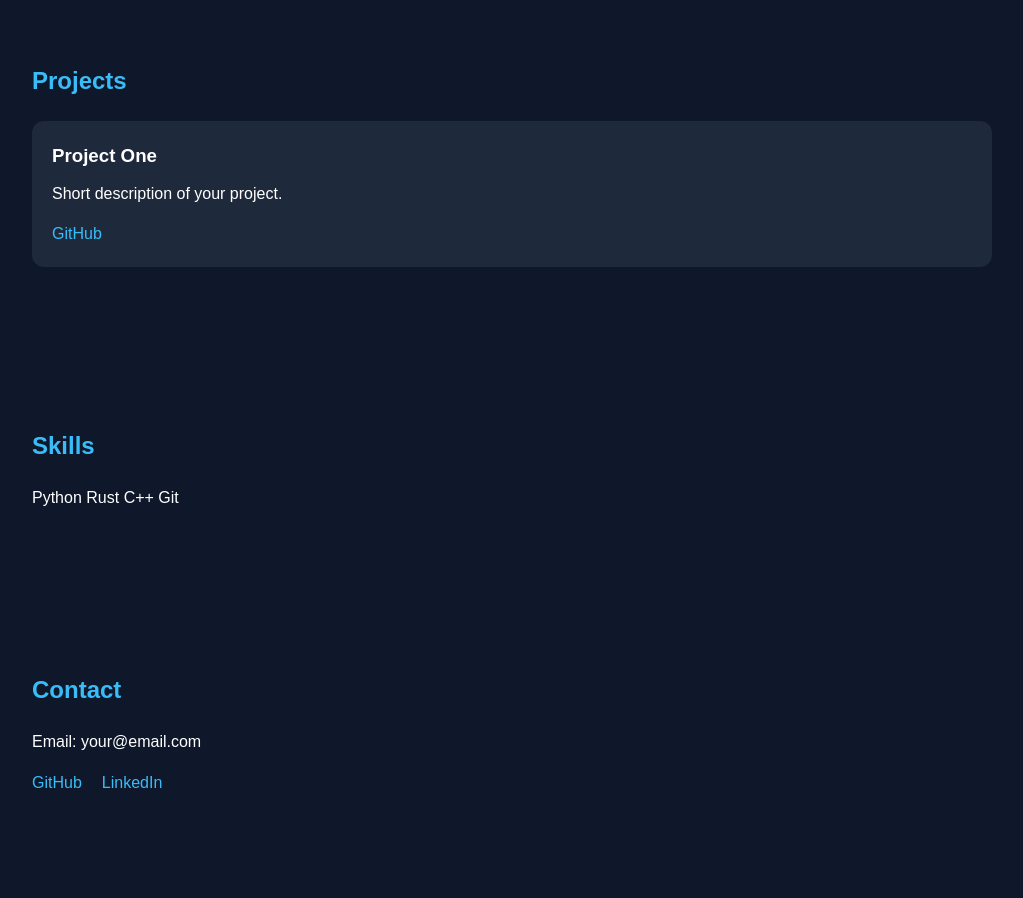
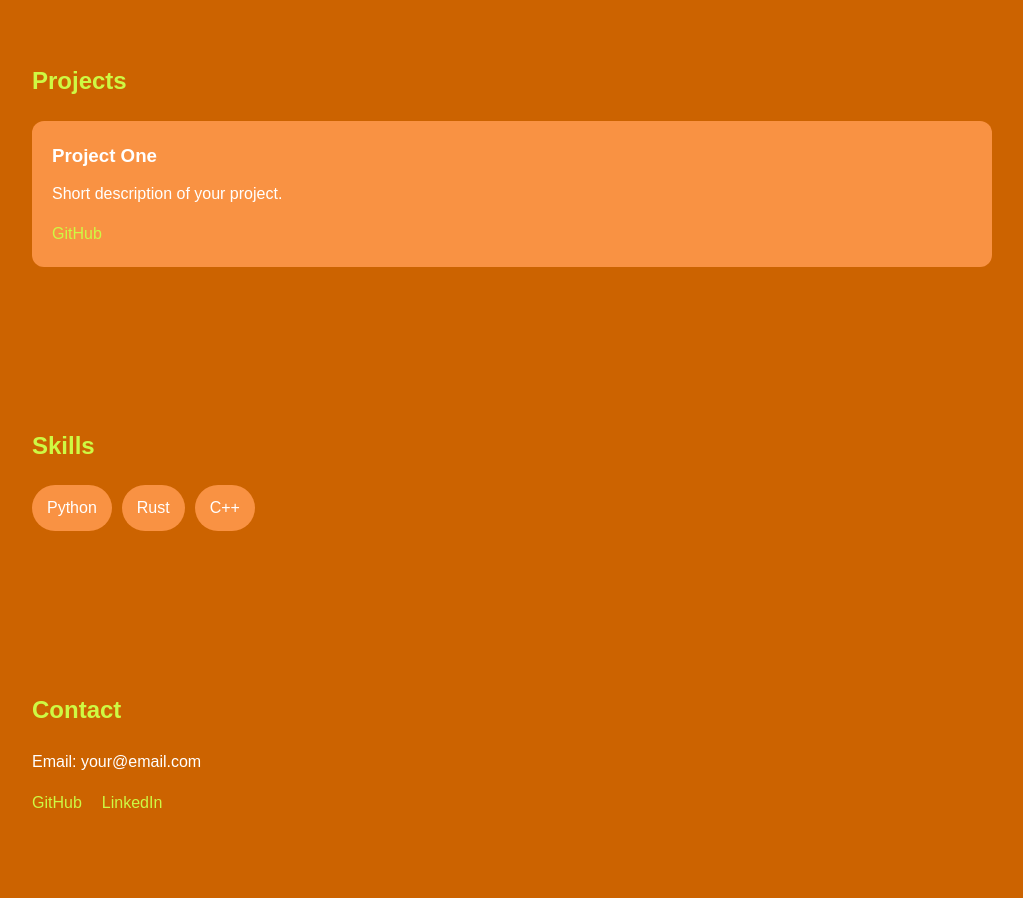
Before and after one commit to SergiBons/sbonsf.github.io, a plain HTML site: page index.html in a window 1280 px wide. Shown: the part 1080-1978 px from the top of the page, without its empty margins (128-1151 px from the left). Drawn offline with Linux system fonts and the light colour scheme.

Commit message:
Color mix

```diff
--- a/index.html
+++ b/index.html
@@ -60,12 +60,11 @@
         <section id="skills" class="section">
             <h2>Skills</h2>
 
-            <div class="Languages">
+            <div class="skills">
 
                 <span>Python</span>
                 <span>Rust</span>
                 <span>C++</span>
-                <span>Git</span>
             </div>
         </section>
 
--- a/style.css
+++ b/style.css
@@ -1,5 +1,5 @@
 /* RESET */
-
+/*Palette: ["#cc6300","#f99243","#f9b743","#f9db43","#f3f943","#cef943"]*/
 * {
     margin: 0;
     padding: 0;
@@ -11,7 +11,7 @@
 body {
     font-family: Arial, sans-serif;
     line-height: 1.6;
-    background: #0f172a;
+    background: #cc6300;
     color: white;
 }
 
@@ -28,7 +28,7 @@ a {
 
 h2 {
     margin-bottom: 20px;
-    color: #38bdf8;
+    color: #cef943;
 }
 
 /* NAVBAR */
@@ -42,7 +42,7 @@ nav {
     position: sticky;
     top: 0;
 
-    background: rgba(15, 23, 42, 0.95);
+    background: #f9b743
 }
 
 nav ul {
@@ -52,7 +52,7 @@ nav ul {
 }
 
 nav a:hover {
-    color: #38bdf8;
+    color: #cef943;
 }
 
 /* HERO */
@@ -82,8 +82,8 @@ nav a:hover {
     display: inline-block;
     padding: 12px 24px;
 
-    background: #38bdf8;
-    color: #0f172a;
+    background: #f3f943;
+    color: #f99243;
 
     border-radius: 8px;
     font-weight: bold;
@@ -102,7 +102,7 @@ nav a:hover {
 }
 
 .card {
-    background: #1e293b;
+    background: #f99243;
     padding: 20px;
     border-radius: 12px;
 
@@ -120,7 +120,7 @@ nav a:hover {
 .card a {
     display: inline-block;
     margin-top: 15px;
-    color: #38bdf8;
+    color: #cef943;
 }
 
 /* SKILLS */
@@ -132,7 +132,7 @@ nav a:hover {
 }
 
 .skills span {
-    background: #1e293b;
+    background: #f99243;
     padding: 10px 15px;
     border-radius: 999px;
 }
@@ -146,7 +146,7 @@ nav a:hover {
 }
 
 .socials a {
-    color: #38bdf8;
+    color: #cef943;
 }
 
 /* FOOTER */
```
